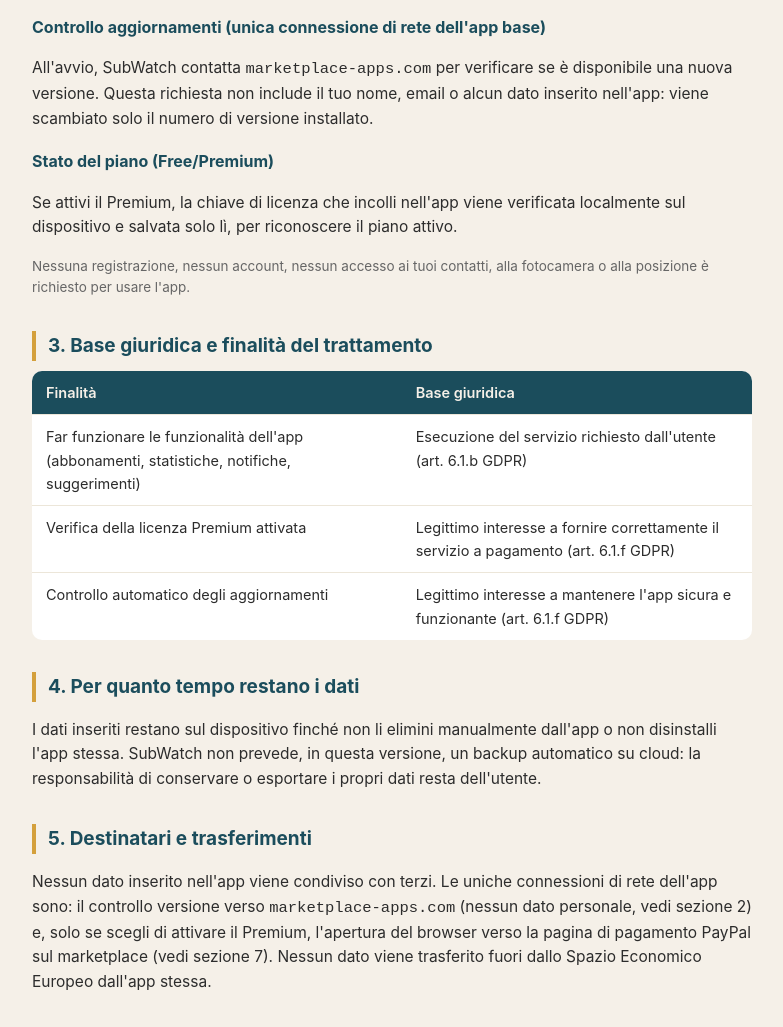
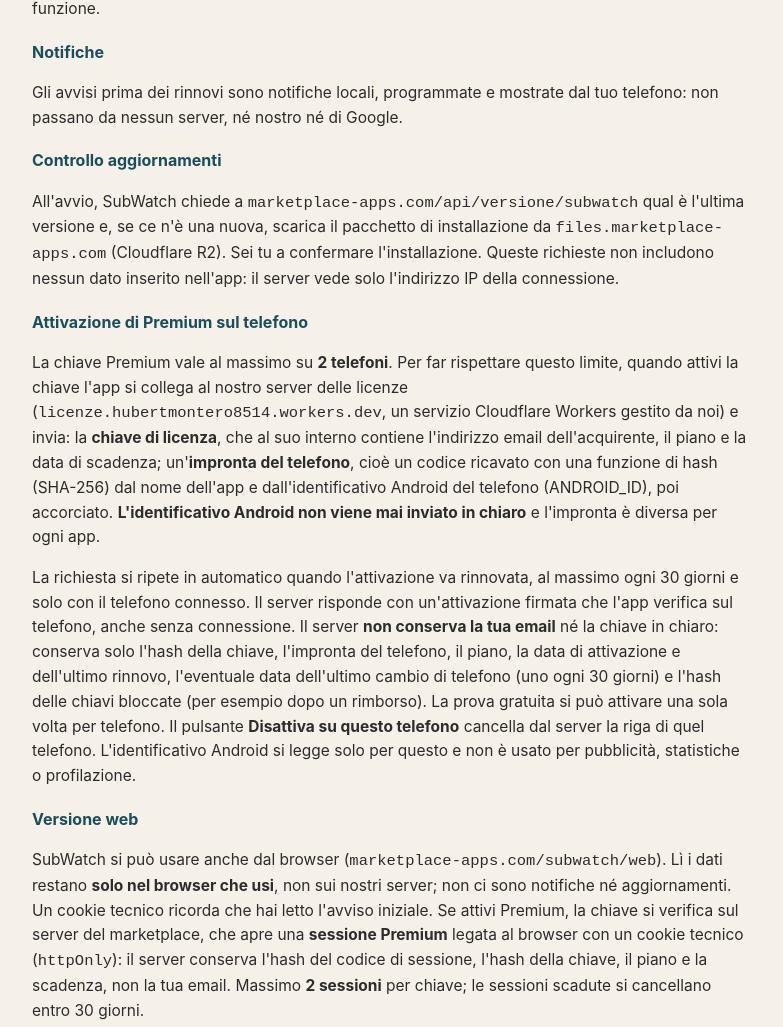
Before and after one commit to Lorder-Git/Privacy-SubWatch, a plain HTML site: page docs/index.html in a window 1280 px wide. Shown: the part 915-1942 px from the top of the page, without its empty margins (248-1031 px from the left). Drawn offline with Linux system fonts and the light colour scheme.

Commit message:
upd
Privacy 2.0: attivazione Premium, aggiornamenti, versione web

```diff
--- a/docs/index.html
+++ b/docs/index.html
@@ -98,7 +98,7 @@
 
 <header>
   <h1>Privacy Policy — SubWatch</h1>
-  <p>Ultimo aggiornamento: settembre 2026</p>
+  <p>Ultimo aggiornamento: 23/10/2026 · Versione 2.0 (app SubWatch 2.2.0)</p>
 </header>
 
 <main>
@@ -110,8 +110,9 @@
         SubWatch funziona quasi interamente sul tuo dispositivo. I dati che inserisci —
         abbonamenti, costi, cicli di rinnovo, categorie, date di utilizzo e note — <strong>non
         vengono mai inviati a nessun server</strong> e restano solo nella memoria locale
-        dell'app. L'unica eccezione è il controllo automatico degli aggiornamenti, che contatta
-        il server del marketplace senza inviare alcun dato personale (vedi sezione 3).
+        dell'app. La connessione serve solo per <strong>controllare gli aggiornamenti</strong> e,
+        se acquisti Premium, per <strong>attivarlo e rinnovarlo</strong>: l'app invia la chiave e
+        un'impronta del telefono ricavata con un hash, mai i tuoi abbonamenti (sezione 2).
       </p>
     </div>
   </section>
@@ -142,17 +143,56 @@
       nessuna chiamata a server esterni per questa funzione.
     </p>
 
-    <h3>Controllo aggiornamenti (unica connessione di rete dell'app base)</h3>
+    <h3>Notifiche</h3>
     <p>
-      All'avvio, SubWatch contatta <code>marketplace-apps.com</code> per verificare se è
-      disponibile una nuova versione. Questa richiesta non include il tuo nome, email o alcun
-      dato inserito nell'app: viene scambiato solo il numero di versione installato.
+      Gli avvisi prima dei rinnovi sono notifiche locali, programmate e mostrate dal tuo
+      telefono: non passano da nessun server, né nostro né di Google.
     </p>
 
-    <h3>Stato del piano (Free/Premium)</h3>
+    <h3>Controllo aggiornamenti</h3>
     <p>
-      Se attivi il Premium, la chiave di licenza che incolli nell'app viene verificata
-      localmente sul dispositivo e salvata solo lì, per riconoscere il piano attivo.
+      All'avvio, SubWatch chiede a <code>marketplace-apps.com/api/versione/subwatch</code> qual è
+      l'ultima versione e, se ce n'è una nuova, scarica il pacchetto di installazione da
+      <code>files.marketplace-apps.com</code> (Cloudflare R2). Sei tu a confermare
+      l'installazione. Queste richieste non includono nessun dato inserito nell'app: il server
+      vede solo l'indirizzo IP della connessione.
+    </p>
+
+    <h3>Attivazione di Premium sul telefono</h3>
+    <p>
+      La chiave Premium vale al massimo su <strong>2 telefoni</strong>. Per far rispettare questo
+      limite, quando attivi la chiave l'app si collega al nostro server delle licenze
+      (<code>licenze.hubertmontero8514.workers.dev</code>, un servizio Cloudflare Workers gestito da
+      noi) e invia: la <strong>chiave di licenza</strong>, che al suo interno contiene l'indirizzo
+      email dell'acquirente, il piano e la data di scadenza; un'<strong>impronta del
+      telefono</strong>, cioè un codice ricavato con una funzione di hash (SHA-256) dal nome
+      dell'app e dall'identificativo Android del telefono (ANDROID_ID), poi accorciato.
+      <strong>L'identificativo Android non viene mai inviato in chiaro</strong> e l'impronta è
+      diversa per ogni app.
+    </p>
+    <p>
+      La richiesta si ripete in automatico quando l'attivazione va rinnovata, al massimo ogni
+      30 giorni e solo con il telefono connesso. Il server risponde con un'attivazione firmata
+      che l'app verifica sul telefono, anche senza connessione. Il server <strong>non conserva la
+      tua email</strong> né la chiave in chiaro: conserva solo l'hash della chiave, l'impronta del
+      telefono, il piano, la data di attivazione e dell'ultimo rinnovo, l'eventuale data
+      dell'ultimo cambio di telefono (uno ogni 30 giorni) e l'hash delle chiavi bloccate
+      (per esempio dopo un rimborso). La prova gratuita si può attivare una sola volta per
+      telefono. Il pulsante <strong>Disattiva su questo telefono</strong> cancella dal server la
+      riga di quel telefono. L'identificativo Android si legge solo per questo e non è usato
+      per pubblicità, statistiche o profilazione.
+    </p>
+
+    <h3>Versione web</h3>
+    <p>
+      SubWatch si può usare anche dal browser (<code>marketplace-apps.com/subwatch/web</code>).
+      Lì i dati restano <strong>solo nel browser che usi</strong>, non sui nostri server; non ci sono
+      notifiche né aggiornamenti. Un cookie tecnico ricorda che hai letto l'avviso iniziale. Se
+      attivi Premium, la chiave si verifica sul server del marketplace, che apre una
+      <strong>sessione Premium</strong> legata al browser con un cookie tecnico
+      (<code>httpOnly</code>): il server conserva l'hash del codice di sessione, l'hash della
+      chiave, il piano e la scadenza, non la tua email. Massimo <strong>2 sessioni</strong> per
+      chiave; le sessioni scadute si cancellano entro 30 giorni.
     </p>
 
     <p class="muted">
@@ -171,9 +211,15 @@
         <td>Esecuzione del servizio richiesto dall'utente (art. 6.1.b GDPR)</td>
       </tr>
       <tr>
-        <td>Verifica della licenza Premium attivata</td>
-        <td>Legittimo interesse a fornire correttamente il servizio a pagamento
-        (art. 6.1.f GDPR)</td>
+        <td>Generare e inviare la chiave Premium dopo il pagamento; attivare Premium sul
+        telefono e far rispettare il limite di 2 telefoni (o 2 sessioni web) per chiave</td>
+        <td>Esecuzione del contratto (art. 6.1.b GDPR)</td>
+      </tr>
+      <tr>
+        <td>Impedire gli abusi: una prova per telefono, un cambio di telefono ogni 30 giorni,
+        blocco delle chiavi revocate</td>
+        <td>Legittimo interesse a prevenire usi fraudolenti delle licenze, usando solo hash e
+        date (art. 6.1.f GDPR). Puoi opporti (sezione 8)</td>
       </tr>
       <tr>
         <td>Controllo automatico degli aggiornamenti</td>
@@ -190,16 +236,28 @@
       disinstalli l'app stessa. SubWatch non prevede, in questa versione, un backup automatico
       su cloud: la responsabilità di conservare o esportare i propri dati resta dell'utente.
     </p>
+    <p>
+      Sul server delle licenze: le attivazioni Premium restano finché la licenza è in uso e si
+      cancellano subito con <strong>Disattiva su questo telefono</strong>, o comunque dopo 90 giorni
+      senza rinnovo; le attivazioni della prova gratuita 12 mesi; la data dell'ultimo cambio di
+      telefono 60 giorni; gli hash delle chiavi bloccate finché servono.
+    </p>
   </section>
 
   <section>
     <h2>5. Destinatari e trasferimenti</h2>
     <p>
-      Nessun dato inserito nell'app viene condiviso con terzi. Le uniche connessioni di rete
-      dell'app sono: il controllo versione verso <code>marketplace-apps.com</code> (nessun dato
-      personale, vedi sezione 2) e, solo se scegli di attivare il Premium, l'apertura del
-      browser verso la pagina di pagamento PayPal sul marketplace (vedi sezione 7). Nessun dato
-      viene trasferito fuori dallo Spazio Economico Europeo dall'app stessa.
+      Nessun dato inserito nell'app viene condiviso con terzi. Per Premium e gli aggiornamenti
+      ci serviamo di fornitori che trattano i dati per nostro conto (art. 28 GDPR):
+      <strong>Cloudflare</strong> (Stati Uniti: server delle licenze, database delle attivazioni,
+      file degli aggiornamenti), <strong>Vercel</strong> (Stati Uniti: sito marketplace-apps.com e
+      versione web), <strong>Supabase</strong> (database nell'Unione europea, Irlanda: sessioni
+      Premium web), <strong>Resend</strong> (Stati Uniti: email con la chiave). PayPal (Europe)
+      S.à r.l. et Cie, S.C.A. (Lussemburgo) gestisce il pagamento come titolare autonomo.
+      Quando i dati sono trattati fuori dall'Unione europea, il trasferimento si basa sulla
+      decisione di adeguatezza per le aziende aderenti all'EU-U.S. Data Privacy Framework
+      (decisione di esecuzione (UE) 2023/1795, art. 45 GDPR) oppure sulle clausole contrattuali
+      tipo (art. 46 GDPR), come indicato da ciascun fornitore.
     </p>
   </section>
 
@@ -221,8 +279,9 @@
       <a href="https://marketplace-apps.com/subwatch/premium" target="_blank" rel="noopener">marketplace-apps.com/subwatch/premium</a>,
       aperto dall'app nel tuo browser. Non gestiamo né memorizziamo i dati della tua carta o del
       tuo conto: PayPal tratta quei dati secondo la propria informativa privacy. A seguito del
-      pagamento riceverai via email una chiave di attivazione, che l'app verifica localmente sul
-      dispositivo senza contattare alcun server durante l'uso quotidiano.
+      pagamento riceverai via email una chiave di attivazione: quando la incolli, l'app ne
+      controlla la firma sul telefono e poi la attiva sul server delle licenze come descritto
+      nella sezione 2.
     </p>
   </section>
 
```
